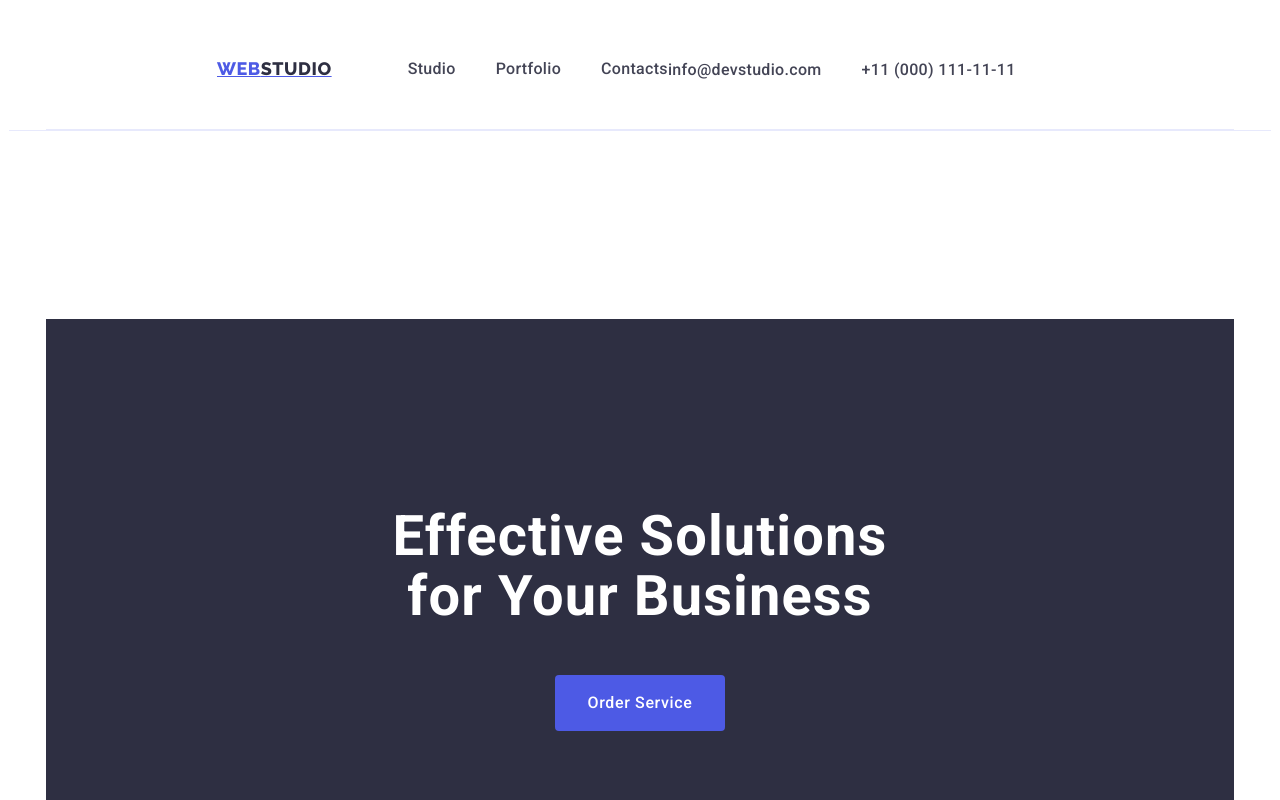
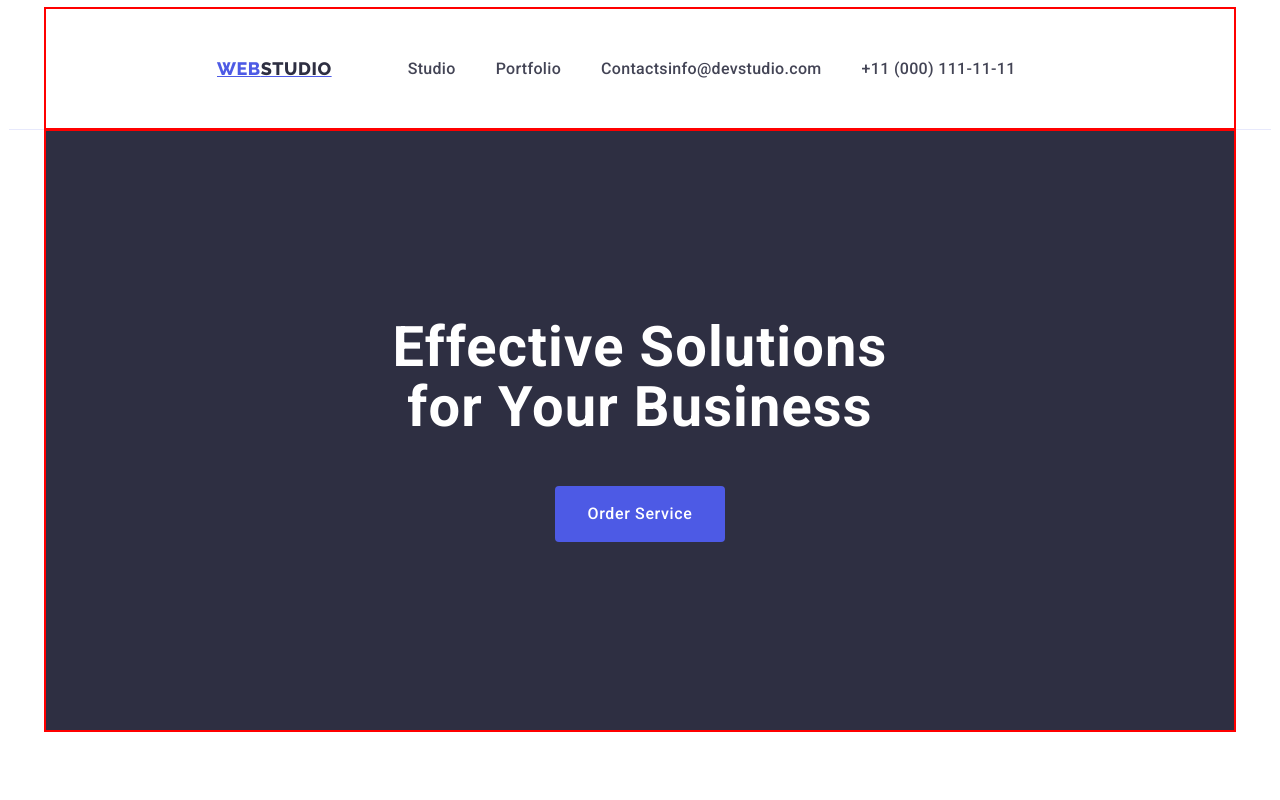
Before and after one commit to Petro-23/goit-markup-hw-03, a plain HTML site: page index.html in a window 1280 px wide. Shown: the top 800 px of the page. Drawn offline with Linux system fonts and the light colour scheme.

Commit message:
21.05.23

```diff
--- a/css/style.css
+++ b/css/style.css
@@ -5,6 +5,11 @@
 body {
   font-family: 'Roboto', normal;
   padding: 1px;
+  /* box-sizing: border-box;
+  width: 1440px;
+  margin-left: auto;
+  margin-right: auto; */
+
 }
 
 
@@ -56,15 +61,25 @@ img {
 }
 
                                       /* Х-Е-Д-Е-Р */
-/**-------------- HEADER------------------ */
+/**--------------------- HEADER------------------ */
 
+/**-------------------- container ------------------------ */
 .container {
-  font-family: "Roboto", sans-serif;
-  color: #434455;
+  width: 1158px;
+  padding-left: 15px;
+  padding-right: 15px;
+  margin: 0 auto;
+  outline: 2px solid red;
+
+
+
+
+  /* color: #434455;
   /* background-color: var(--background-color); */
-  width: 1158px;
+
   margin: 0 auto;
-  padding: 0 15px;
+  padding: 0 15px; */
+  box-shadow: 0px 4px 16px rgba(0, 0, 0, 0.25);
 }
 
 .header {
@@ -73,11 +88,7 @@ img {
 
 .header-container {
   display: flex;
-  text-decoration: none;
-  display: flex;
-  align-items: baseline;
-  background: #ffffff;
-  border-bottom: 1px solid #e7e9fc;
+  align-items: center;
 }
 
 .header-navigation {
@@ -143,11 +154,6 @@ padding-right: 156px;
 }
 
 
-
-
-
-
-
 .menu-item {
   text-decoration: none;
   /* text-decoration: none; ПРИБРАТИ ПІДКРЕСЛЕННЯ */
@@ -179,16 +185,16 @@ border: 1px solid #E7E9FC;
 
 .hero {
   padding: 188px 0;
+  padding-top: 0px;
 }
 
 .hero-container {
   display: flex;
   flex-direction: column;
   align-items: center;
-  background: #2E2F42;
   padding-top: 188px;
   padding-bottom: 188px;
-
+  background: #2E2F42;
 }
 
 .hero-title {
@@ -376,12 +382,9 @@ border: 1px solid #E7E9FC;
   padding-top: 100px;
   padding-bottom: 100px;
   /* FOREST GREEN */
-  background: #0f3f3c;
+  background: #2E2F42;
 }
 
-.footer-a-p a {
-
-}
 
 .footer-logo {
   display: inline-block;
```
Also changed, not shown: index.html (+1 -1 lines).
